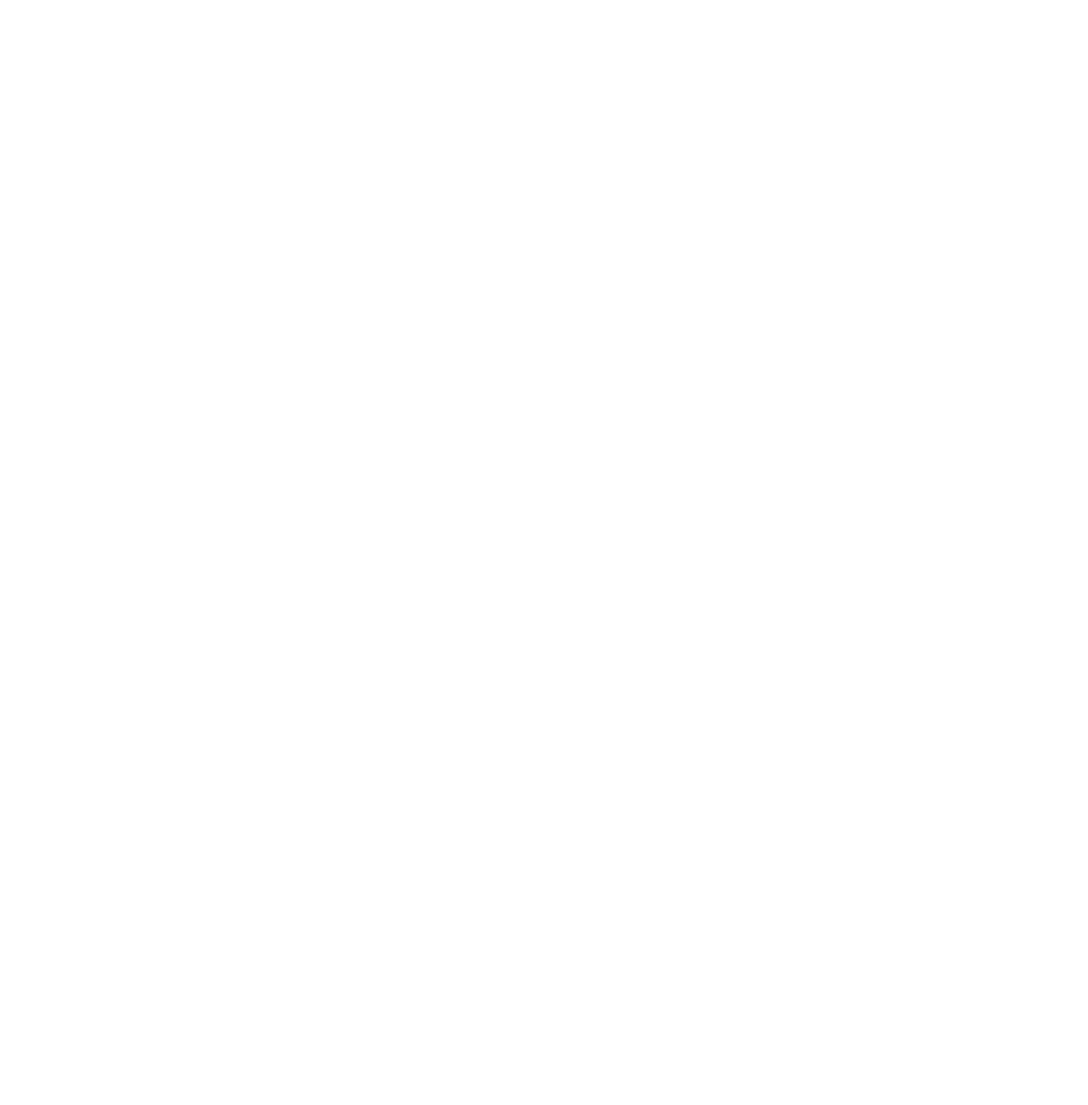
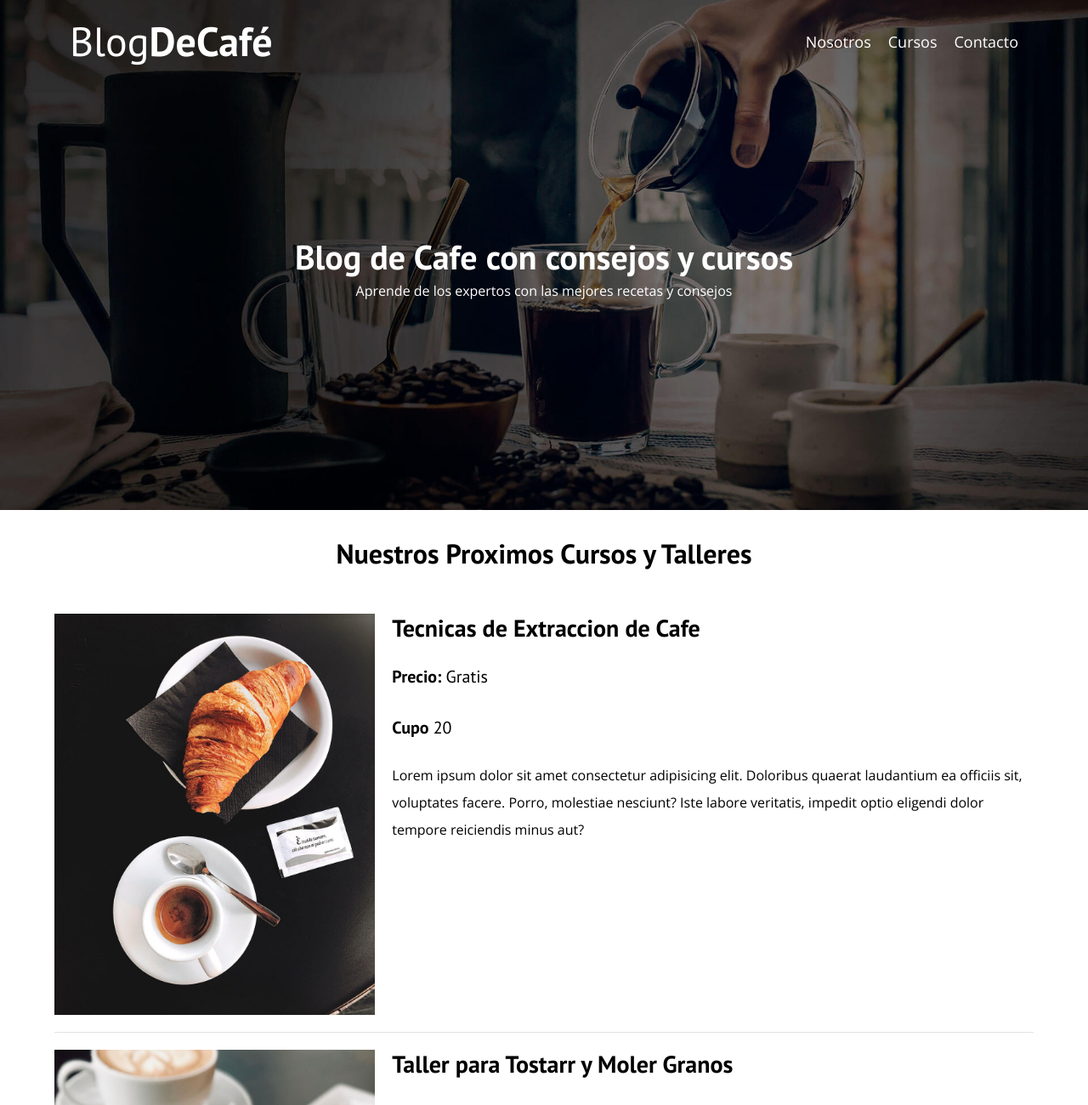
Before and after one commit to AlejandroSDValle/BlogDeCafe, a plain HTML site: page cursos.html in a window 1280 px wide. Shown: the top 1300 px of the page at 85% size. Before the commit the page ends 800 px from the top, so only its background shows below. Drawn offline with nearby package versions, Linux system fonts and the light colour scheme.

Commit message:
Pagina de cursos

```diff
--- a/css/style.css
+++ b/css/style.css
@@ -174,17 +174,21 @@ img {
     margin-bottom: 0;
 }
 
-.widget-curso__label{
+.widget-curso__label,
+.curso__label{
     font-family: var(--fuenteHeading);
     font-weight: bold;
 }
 
-.widget-curso__info{
+.widget-curso__info,
+.curso__info{
     font-weight: normal;
 }
 
 .widget-curso__label,
-.widget-curso__info{
+.widget-curso__info,
+.curso__label,
+.curso__info{
     font-size: 2rem;
 }
 
@@ -201,3 +205,20 @@ img {
     gap: 2rem;
    }
 }
+
+.curso{
+    padding: 2rem 0;
+    border-bottom: 1px solid var(--gris);
+}
+
+@media (min-width: 768px) {
+    .curso{
+        display: grid;
+        grid-template-columns: 1fr 2fr;
+        gap: 2rem;
+    }
+}
+
+.curso:last-of-type{
+    border: none;
+}
--- a/cursos.html
+++ b/cursos.html
@@ -0,0 +1,123 @@
+<!DOCTYPE html>
+<html lang="en">
+<head>
+    <meta charset="UTF-8">
+    <meta name="viewport" content="width=device-width, initial-scale=1.0">
+    <title>BlogDeCafé</title>
+    <meta name="description" content="Página web de blog de café">
+
+    <!-- Prefetch -->
+    <link rel="prefetch" href="nosotros.html" as="document">
+
+    <!-- Preload -->
+    <link rel="preload" href="css/normalize.css" as="style">
+    <link rel="stylesheet" href="css/normalize.css">
+
+    <link rel="preload" href="https://fonts.googleapis.com/css2?family=Open+Sans&family=PT+Sans:wght@400;700&display=swap"  crossorigin="crossorigin" as="font">
+    <link href="https://fonts.googleapis.com/css2?family=Open+Sans&family=PT+Sans:wght@400;700&display=swap" rel="stylesheet">
+
+    <link rel="preload" href="css/style.css" as="style">
+    <link rel="stylesheet" href="css/style.css">
+</head>
+<body>
+
+    <header class="header">
+
+        <div class="contenedor barra">
+            <a href="index.html" class="logo">
+                <h1 class="logo__nombre no-margin centrar-texto">Blog<span class="logo__bold">DeCafé</span></h1>
+            </a>
+
+            <nav class="navegacion">
+                <a class="navegacion__enlace" href="nosotros.html">Nosotros</a>
+                <a class="navegacion__enlace" href="cursos.html">Cursos</a>
+                <a class="navegacion__enlace" href="contacto.html">Contacto</a>
+            </nav>
+        </div>
+
+        <div class="header__texto">
+            <h2 class="no-margin">Blog de Cafe con consejos y cursos</h2>
+            <p class="no-margin">Aprende de los expertos con las mejores recetas y consejos</p>
+        </div>
+    </header>
+
+    <main class="contenedor">
+        <h3 class="centrar-texto">Nuestros Proximos Cursos y Talleres</h3>
+
+        <div class="curso">
+
+            <img src="img/curso1.jpg" alt="Imagen Curso" class="curso__imagen">
+
+            <div class="curso__informacion">
+                <h4 class="no-margin">Tecnicas de Extraccion de Cafe</h4>
+                <p class="curso__label">Precio:
+                    <span class="curso__info">Gratis</span>
+                </p>
+                <p class="curso__label">Cupo
+                    <span class="curso__info">20</span>
+                </p>
+                <p class="curso__descripcion">
+                    Lorem ipsum dolor sit amet consectetur adipisicing elit. Doloribus quaerat laudantium
+                    ea officiis sit, voluptates facere. Porro, molestiae nesciunt? Iste labore veritatis,
+                    impedit optio eligendi dolor tempore reiciendis minus aut?
+                </p>
+            </div>
+        </div>
+
+        <div class="curso">
+
+            <img src="img/curso2.jpg" alt="Imagen Curso" class="curso__imagen">
+
+            <div class="curso__informacion">
+                <h4 class="no-margin">Taller para Tostarr y Moler Granos</h4>
+                <p class="curso__label">Precio:
+                    <span class="curso__info">Gratis</span>
+                </p>
+                <p class="curso__label">Cupo
+                    <span class="curso__info">20</span>
+                </p>
+                <p class="curso__descripcion">
+                    Lorem ipsum dolor sit amet consectetur adipisicing elit. Doloribus quaerat laudantium
+                    ea officiis sit, voluptates facere. Porro, molestiae nesciunt? Iste labore veritatis,
+                    impedit optio eligendi dolor tempore reiciendis minus aut?
+                </p>
+            </div>
+        </div>
+
+        <div class="curso">
+
+            <img src="img/curso3.jpg" alt="Imagen Curso" class="curso__imagen">
+
+            <div class="curso__informacion">
+                <h4 class="no-margin">4 Recetas de Cafe para Principiantes</h4>
+                <p class="curso__label">Precio:
+                    <span class="curso__info">Gratis</span>
+                </p>
+                <p class="curso__label">Cupo
+                    <span class="curso__info">20</span>
+                </p>
+                <p class="curso__descripcion">
+                    Lorem ipsum dolor sit amet consectetur adipisicing elit. Doloribus quaerat laudantium
+                    ea officiis sit, voluptates facere. Porro, molestiae nesciunt? Iste labore veritatis,
+                    impedit optio eligendi dolor tempore reiciendis minus aut?
+                </p>
+            </div>
+        </div>
+    </main>
+
+    <footer class="footer">
+        <div class="contenedor barra">
+            <a href="index.html" class="logo">
+                <h2 class="logo__nombre no-margin centrar-texto">Blog<span class="logo__bold">DeCafé</span></h2>
+            </a>
+
+            <nav class="navegacion">
+                <a class="navegacion__enlace" href="nosotros.html">Nosotros</a>
+                <a class="navegacion__enlace" href="cursos.html">Cursos</a>
+                <a class="navegacion__enlace" href="contacto.html">Contacto</a>
+            </nav>
+        </div>
+    </footer>
+
+</body>
+</html>
```
